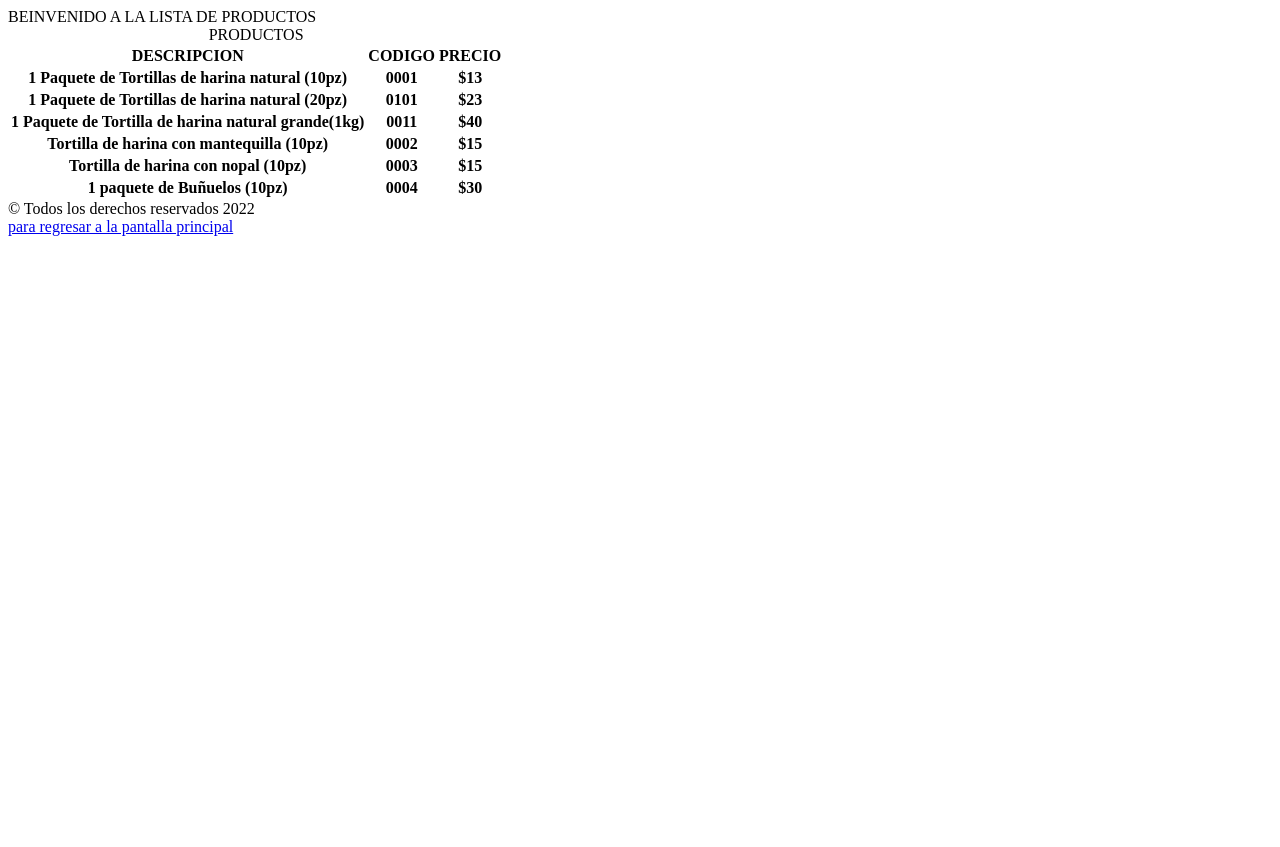
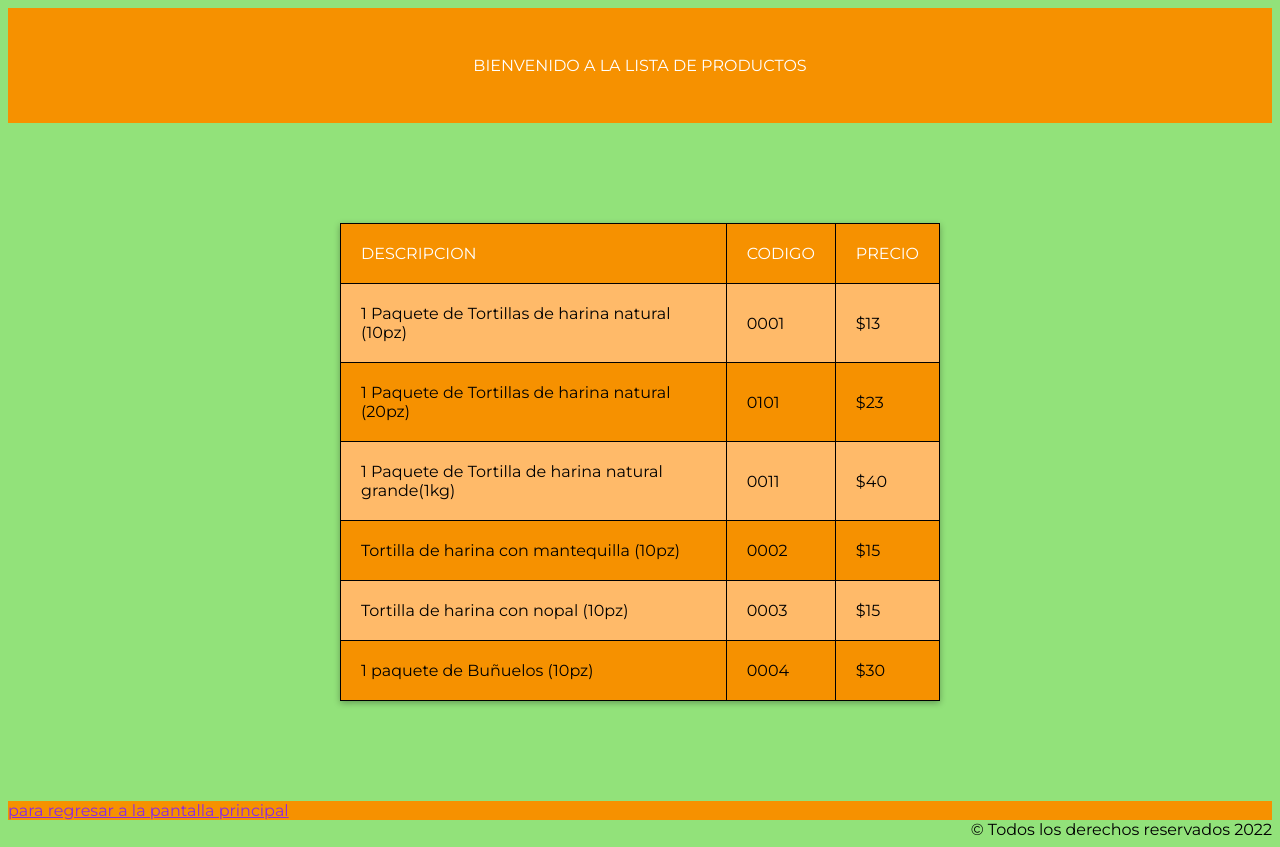
Before and after one commit to ErickBautista1706/ProyectoTortilleria, a plain HTML site: page Pantallas/ventana-productos.html in a window 1280 px wide. Before the commit the page ends 800 px from the top, so only its background shows below. Drawn offline with Linux system fonts and the light colour scheme; files that its build step writes are made by us from their sources; a web font is replaced by a local one.

Commit message:
Correcciones de html

```diff
--- a/Pantallas/ventana-productos.html
+++ b/Pantallas/ventana-productos.html
@@ -4,58 +4,64 @@
     <meta charset="UTF-8">
     <meta http-equiv="X-UA-Compatible" content="IE=edge">
     <meta name="viewport" content="width=device-width, initial-scale=1.0">
-    <title>Document</title>
+
+    <link rel="preconnect" href="https://fonts.googleapis.com">
+    <link rel="preconnect" href="https://fonts.gstatic.com" crossorigin>
+    <link href="https://fonts.googleapis.com/css2?family=Grape+Nuts&family=Montserrat:ital,wght@0,400;1,700&display=swap" rel="stylesheet">
+
+    <link rel="stylesheet" href="Personalizacion/plantilla_2.css">
+
+    <title>Lista De productos</title>
 </head>
+
 <body>
-    <header>BEINVENIDO A LA LISTA DE PRODUCTOS</header>
-    <main>
+    <header class="titulo1">BIENVENIDO A LA LISTA DE PRODUCTOS</header>
+
+        <div class="tabla1">
             <table>
-            <caption>PRODUCTOS</caption>
                 <thead>
                 <tr>
-                <th>DESCRIPCION</th>
-                <th>CODIGO</th>
-                <th>PRECIO</th>
+                    <td>DESCRIPCION</td>
+                    <td>CODIGO</td>
+                    <td>PRECIO</td>
                 </tr>
                 </thead>
-        <tbody>
                 <tr>
-                <th>1 Paquete de Tortillas de harina natural (10pz)</th>
-                <th>0001</th>
-                <th>$13</th>
+                    <td>1 Paquete de Tortillas de harina natural (10pz)</td>
+                    <td>0001</td>
+                    <td>$13</td>
                 </tr>
                 <tr>
-                <th>1 Paquete de Tortillas de harina natural (20pz)</th>
-                <th>0101</th>
-                <th>$23</th>
+                    <td>1 Paquete de Tortillas de harina natural (20pz)</td>
+                    <td>0101</td>
+                    <td>$23</td>
                 </tr>
                 <tr>
-                <th>1 Paquete de Tortilla de harina natural grande(1kg) </th>
-                <th>0011</th>
-                <th>$40</th>
+                    <td>1 Paquete de Tortilla de harina natural grande(1kg) </td>
+                    <td>0011</td>
+                    <td>$40</td>
                 </tr>
                 <tr>
-                <th>Tortilla de harina con mantequilla (10pz)</th>
-                <th>0002</th>
-                <th>$15</th>
+                    <td>Tortilla de harina con mantequilla (10pz)</td>
+                    <td>0002</td>
+                    <td>$15</td>
                 </tr>
                 <tr>
-                <th>Tortilla de harina con nopal (10pz)</th>
-                <th>0003</th>
-                <th>$15</th>
+                    <td>Tortilla de harina con nopal (10pz)</td>
+                    <td>0003</td>
+                    <td>$15</td>
                 </tr>
                 <tr>
-                <th>1 paquete  de Buñuelos (10pz)</th>
-                <th>0004</th>
-                <th>$30</th>
+                    <td>1 paquete  de Buñuelos (10pz)</td>
+                    <td>0004</td>
+                    <td>$30</td>
                 </tr>
-        </tbody>
             </table>
-        <footer>&#169; Todos los derechos reservados 2022</footer>
-
+        </div>
         <article>
             <a href="PantallaPrincipal.html">para regresar a la pantalla principal</a>
         </article>
-    </main>
+
+        <footer>&#169; Todos los derechos reservados 2022</footer>
 </body>
 </html>
```
Lines whose indentation alone changed are shown as unchanged.
